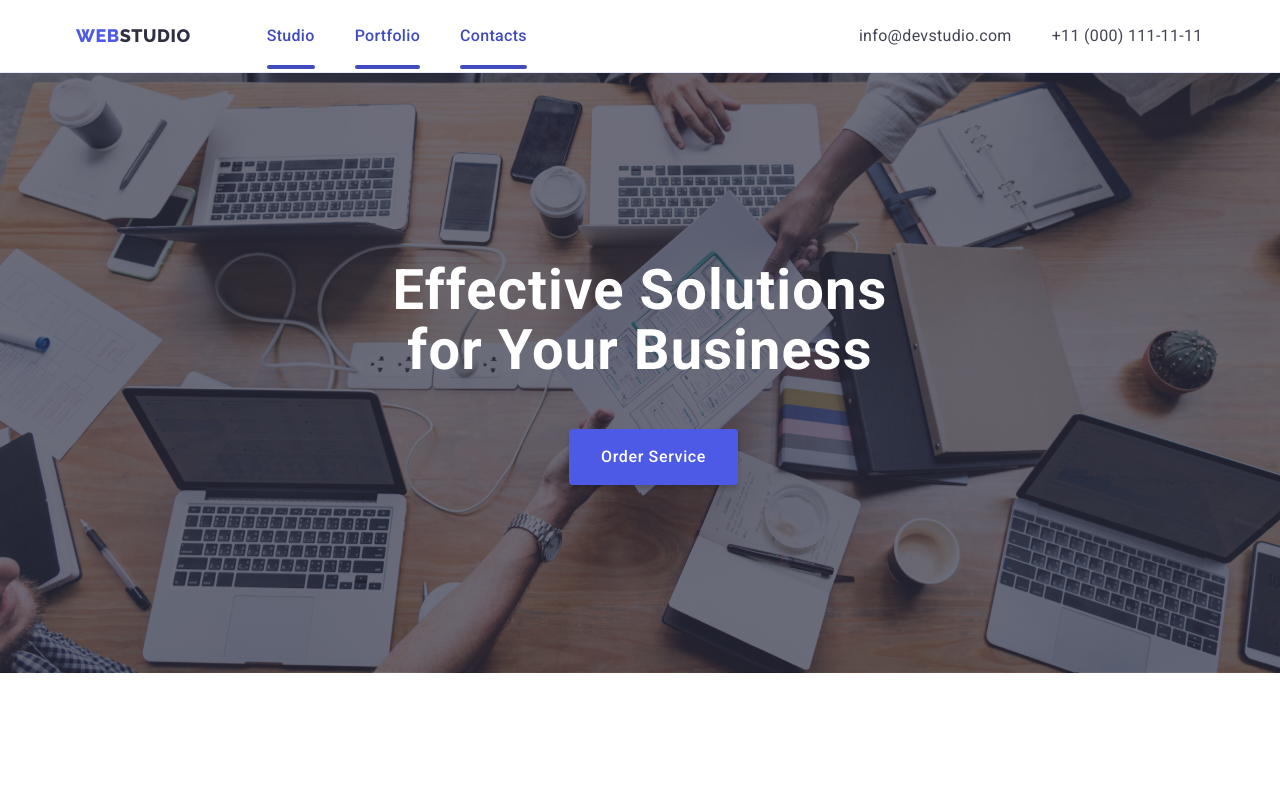
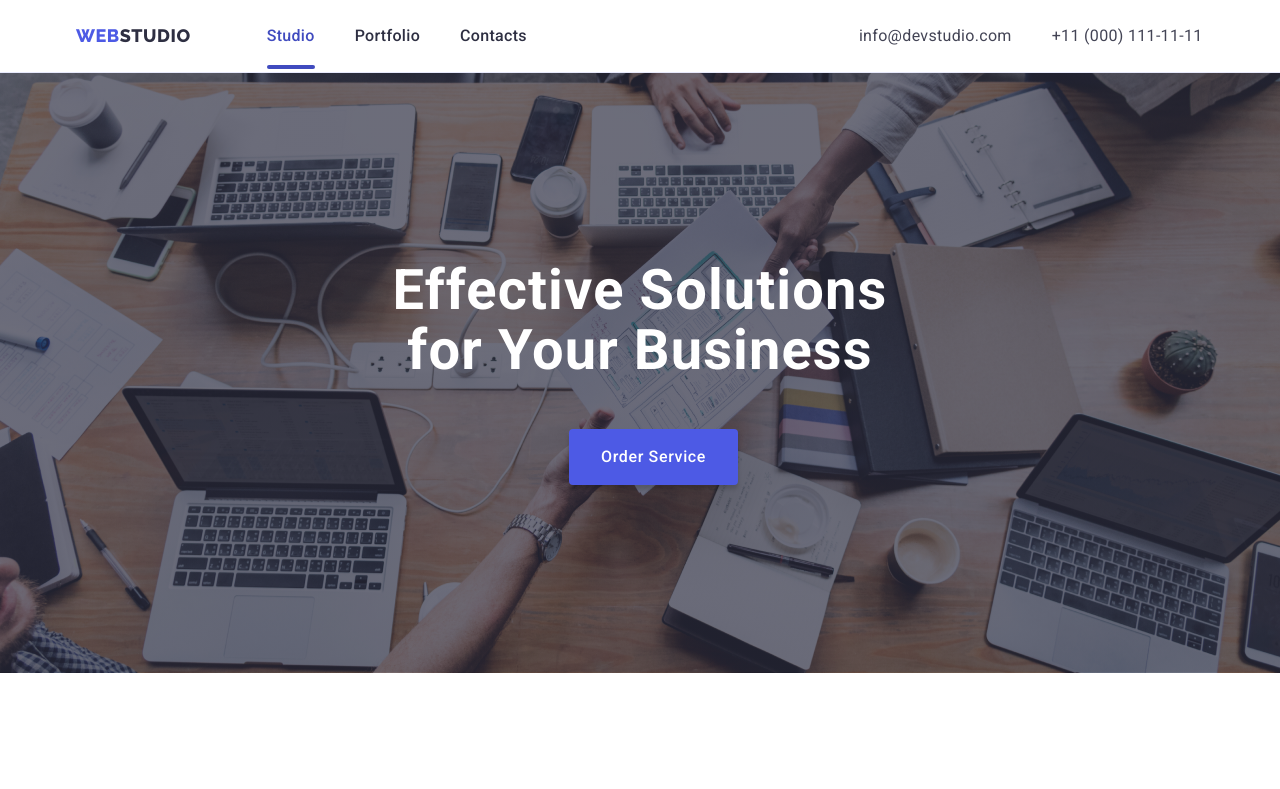
Before and after one commit to sofiialives/goit-markup-hw-05, a plain HTML site: page index.html in a window 1280 px wide. Shown: the top 789 px of the page. Drawn offline with nearby package versions, Linux system fonts and the light colour scheme.

Commit message:
Update index.html

```diff
--- a/index.html
+++ b/index.html
@@ -24,8 +24,8 @@
                 </a>
                 <ul class="header-nav-list list">
                     <li><a href="./index.html" class="header-li-link current link">Studio</a></li>
-                    <li><a href="./portfolio.html" class="header-li-link current link ">Portfolio</a></li>
-                    <li><a href="" class="header-li-link current link">Contacts</a></li>
+                    <li><a href="./portfolio.html" class="header-li-link link ">Portfolio</a></li>
+                    <li><a href="" class="header-li-link link">Contacts</a></li>
                 </ul>
             </nav>
             <address class="header-main-address">
```
